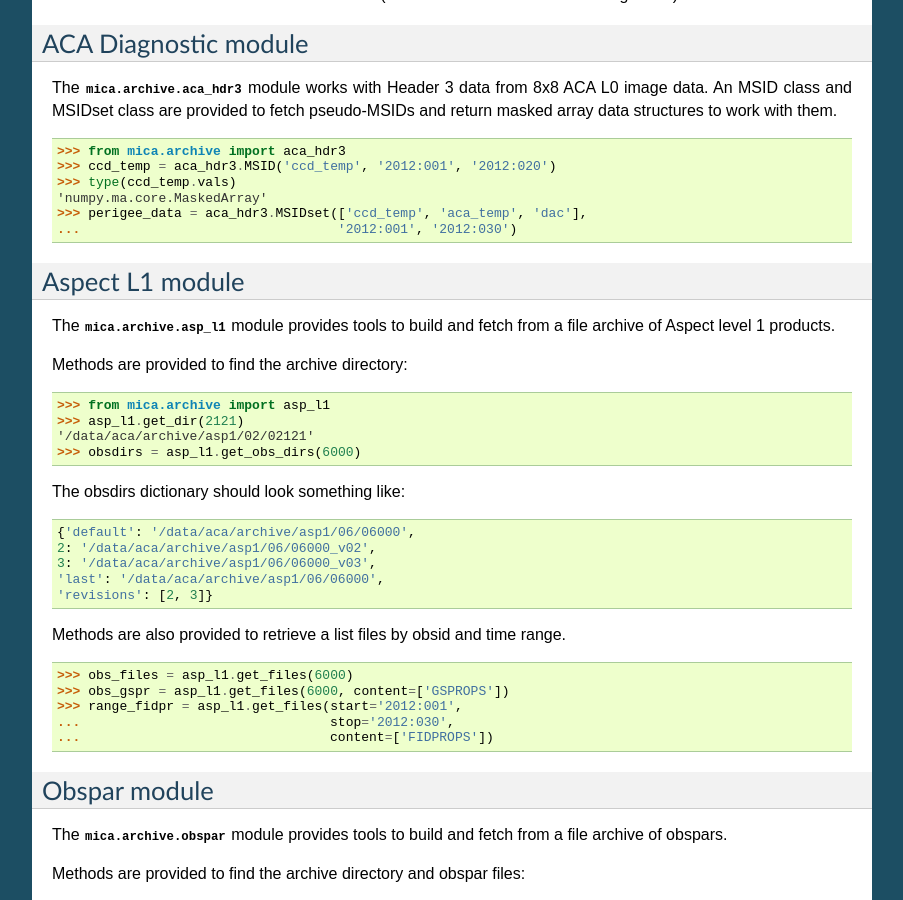
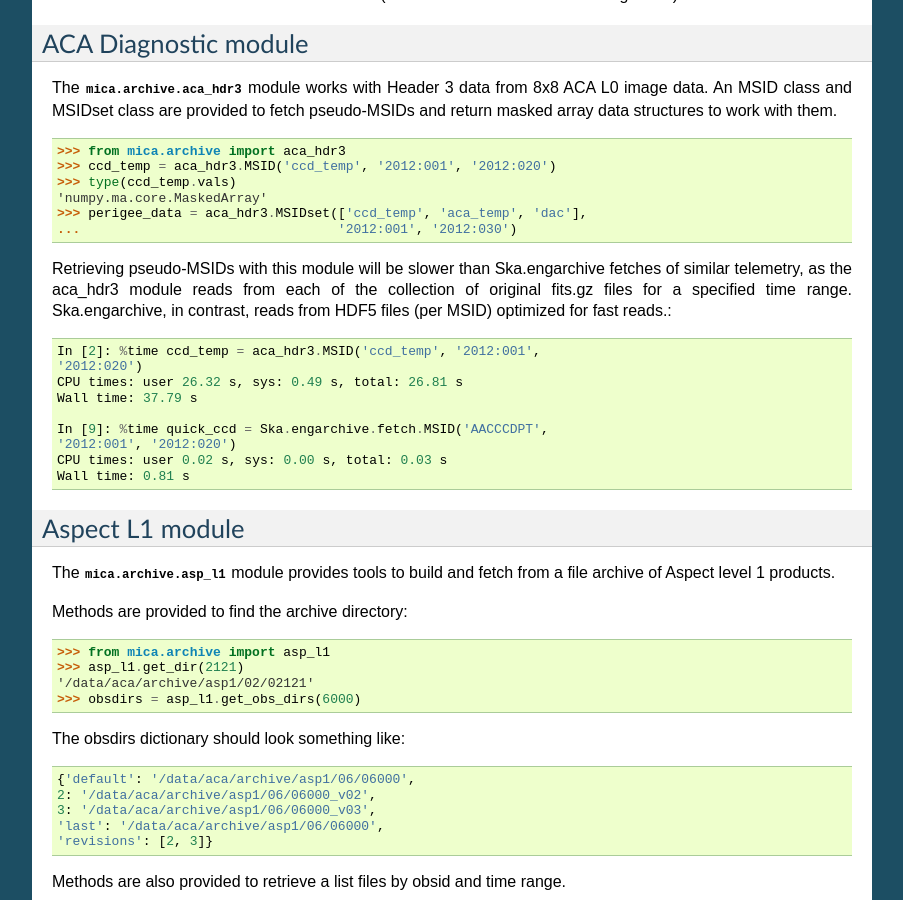
Before and after one commit to sot/mica, a Sphinx documentation site: the page built from doc/index.rst, in a window 1280 px wide and 900 px high, scrolled down 876 px. Shown: the whole window, without its empty margins (198-1101 px from the left). Built offline with Sphinx 7.4.7, drawn with Linux system fonts in a browser that asks for light colours.

Commit message:
Explain why mica.archive.aca_hdr3 is slow

```diff
--- a/doc/index.rst
+++ b/doc/index.rst
@@ -70,6 +70,23 @@ pseudo-MSIDs and return masked array data structures to work with them.
    'numpy.ma.core.MaskedArray'
    >>> perigee_data = aca_hdr3.MSIDset(['ccd_temp', 'aca_temp', 'dac'],
    ...                                 '2012:001', '2012:030')
+
+Retrieving pseudo-MSIDs with this module will be slower than
+Ska.engarchive fetches of similar telemetry, as the aca_hdr3 module
+reads from each of the collection of original fits.gz files for a specified
+time range.  Ska.engarchive, in contrast, reads from HDF5 files (per
+MSID) optimized for fast reads.::
+
+
+   In [2]: %time ccd_temp = aca_hdr3.MSID('ccd_temp', '2012:001',
+   '2012:020')
+   CPU times: user 26.32 s, sys: 0.49 s, total: 26.81 s
+   Wall time: 37.79 s
+
+   In [9]: %time quick_ccd = Ska.engarchive.fetch.MSID('AACCCDPT',
+   '2012:001', '2012:020')
+   CPU times: user 0.02 s, sys: 0.00 s, total: 0.03 s
+   Wall time: 0.81 s
 
 
 Aspect L1 module
```
